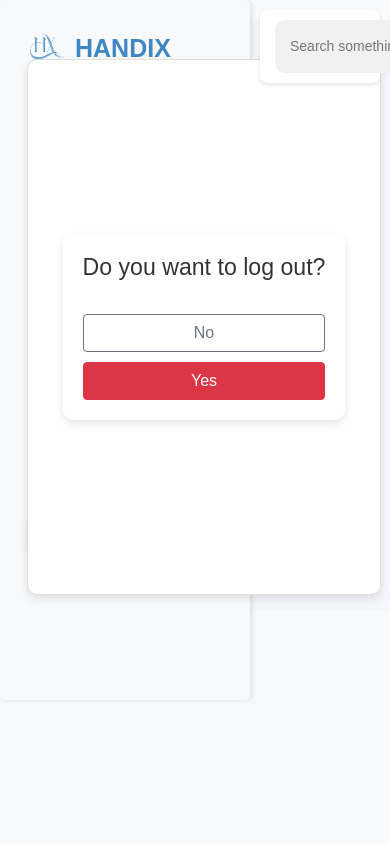
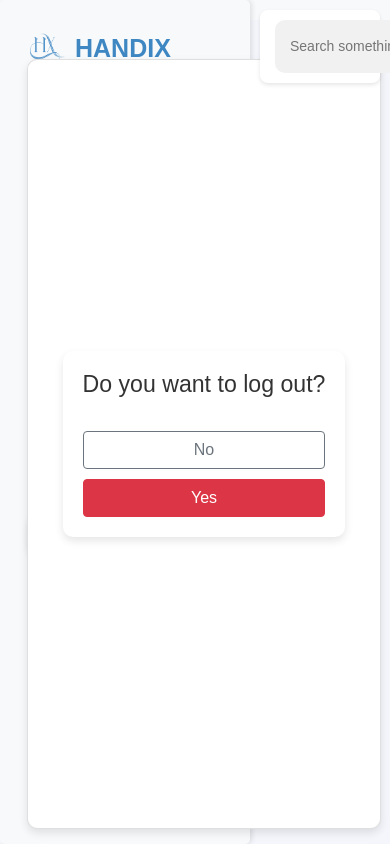
Before and after one commit to sujikaran07/HANDIX, a React (Vite) app in the folder frontend/: page /artisan/logout in a window 390 px wide. Built offline with nearby package versions, Linux system fonts and the light colour scheme.

Commit message:
refactor artisan styles; change fixed heights to 100% and 100vh for improved responsiveness

```diff
--- a/frontend/src/styles/artisan/ArtisanDashboard.css
+++ b/frontend/src/styles/artisan/ArtisanDashboard.css
@@ -25,7 +25,7 @@ body {
     border-radius: 5px;
     box-shadow: 2px 0 5px rgba(0, 0, 0, 0.1);
     position: fixed;
-    height: 700px;
+    height: 100%;
 }
 
 .artisan-sidebar-header h3 {
--- a/frontend/src/styles/artisan/ArtisanLogout.css
+++ b/frontend/src/styles/artisan/ArtisanLogout.css
@@ -24,7 +24,7 @@ body {
 .artisan-logout-page-unique {
     display: flex;
     flex-direction: column;
-    height: 610px; /* Set fixed height */
+    height: 100vh;
 }
 
 .main-content-unique {
```
